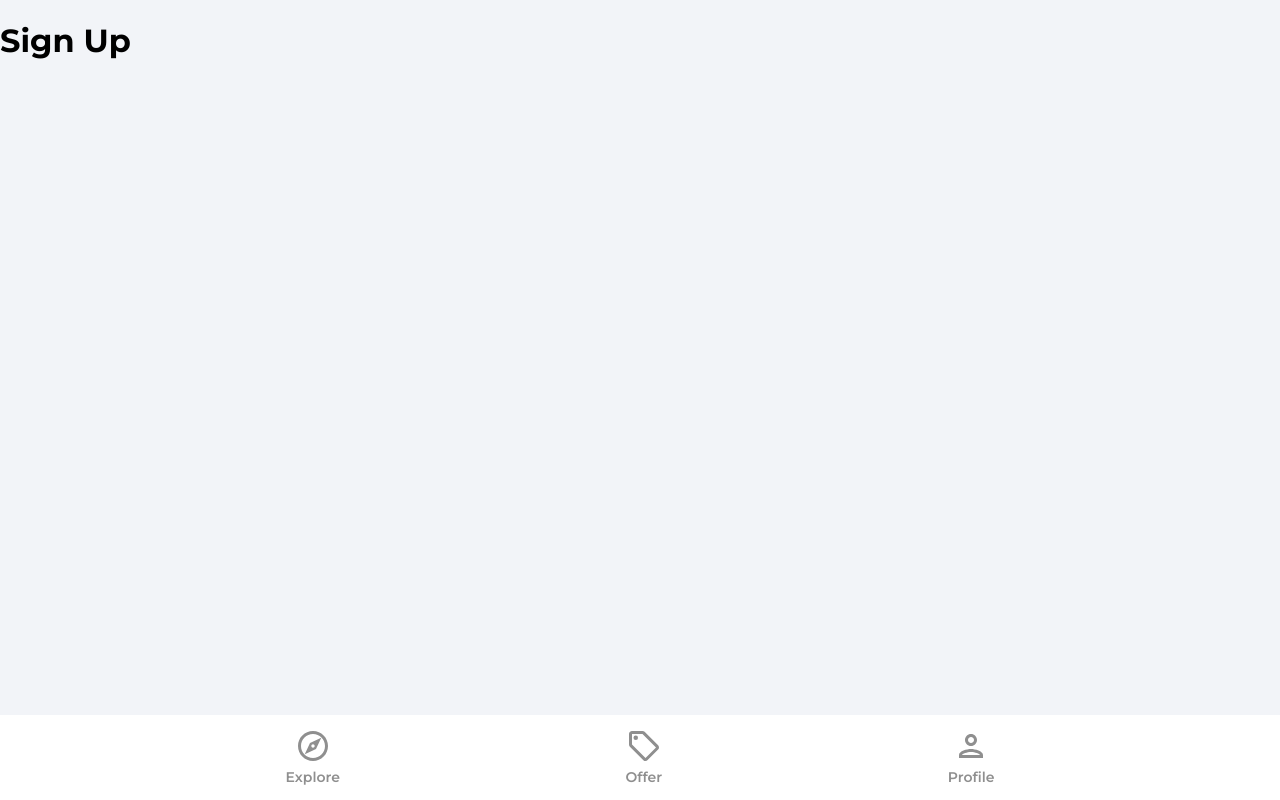
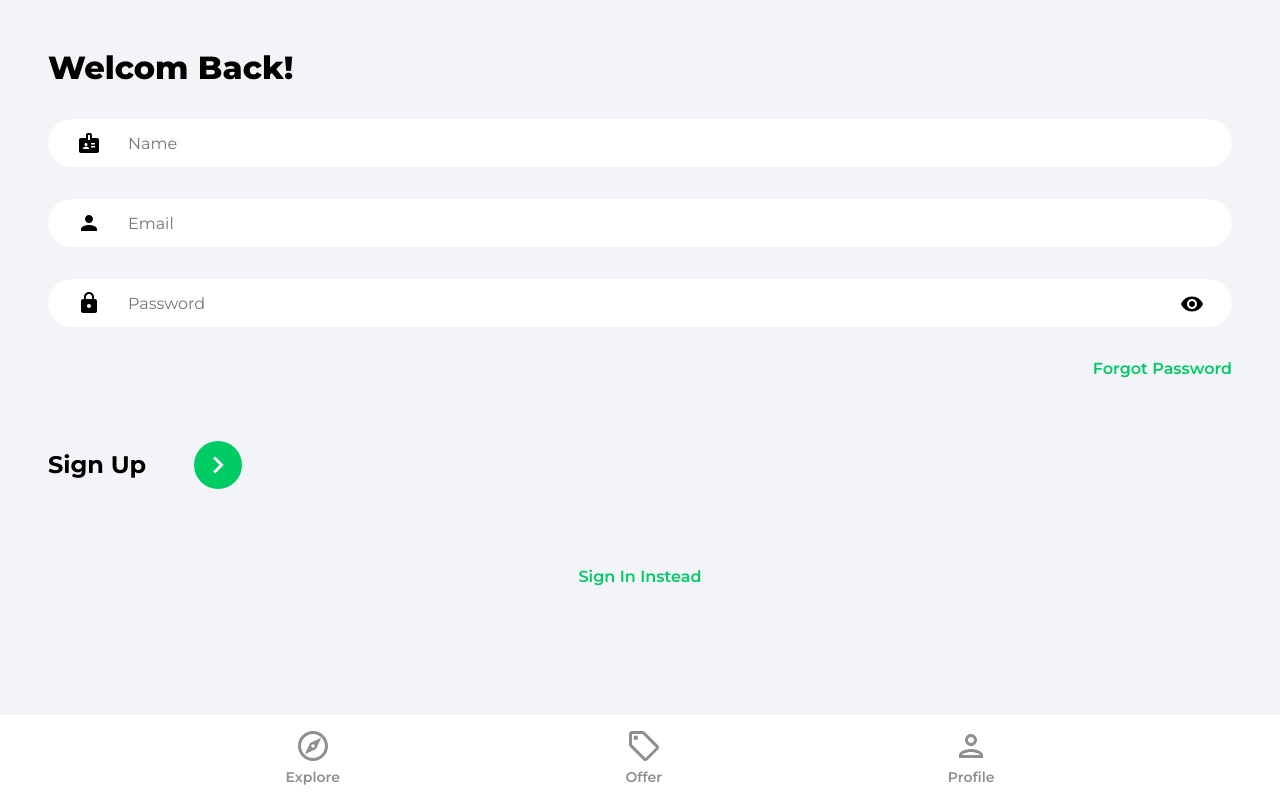
Before and after one commit to setykarimi/House-marketplace, a React (Create React App) app: page /sign-up in a window 1280 px wide. Built offline with nearby package versions, Linux system fonts and the light colour scheme.

Commit message:
Add data for SignUp page

```diff
--- a/src/pages/SignUp.jsx
+++ b/src/pages/SignUp.jsx
@@ -1,5 +1,93 @@
+import { useState } from 'react';
+import { Link, useNavigate } from 'react-router-dom';
+import { ReactComponent as ArrowRightIcon } from '../assets/svg/keyboardArrowRightIcon.svg'
+import visibilityIcon from '../assets/svg/visibilityIcon.svg'
 const SignUp = () => {
-    return ( <h1>Sign Up</h1> );
+    const [showPassword, setShowPassword] = useState(false)
+    const [formData, setFormData] = useState({
+        name: '',
+        email: '',
+        password: ''
+    })
+    const { name, email, password } = formData
+
+    const navigate = useNavigate()
+
+    const onChange = (e) => {
+        setFormData((prev) => ({
+            ...prev,
+            [e.target.id]: e.target.value
+        }))
+    }
+
+    return (
+        <>
+            <div className="pageContainer">
+                <header>
+                    <p className="pageHeader">Welcom Back!</p>
+                </header>
+
+                <main>
+                    <form>
+                    <input
+                            type="text"
+                            id="name"
+                            className='nameInput'
+                            placeholder='Name'
+                            value={name}
+                            onChange={onChange}
+                        />
+
+                        <input
+                            type="email"
+                            id="email"
+                            className='emailInput'
+                            placeholder='Email'
+                            value={email}
+                            onChange={onChange}
+                        />
+
+                        <div className="passwordInputDiv">
+                            <input
+                                type={showPassword ? 'text' : 'password'}
+                                className='passwordInput'
+                                placeholder='Password'
+                                id='password'
+                                value={password}
+                                onChange={onChange}
+                            />
+
+                            <img
+                                src={visibilityIcon}
+                                alt="Show password"
+                                className='showPassword'
+                                onChange={() => setShowPassword(prev => !prev)}
+                            />
+                        </div>
+
+                        <Link to='/forgot-password' className='forgotPasswordLink'>
+                            Forgot Password
+                        </Link>
+
+
+                        <div className="signUpBar">
+                            <p className="signUpText">
+                                Sign Up
+                            </p>
+                            <button className="signUpButton">
+                                <ArrowRightIcon fill='#ffffff' width='34px' height='34px' />
+                            </button>
+                        </div>
+                    </form>
+
+                    {/* Google OAuth */}
+                    <Link to='/sign-in' className='registerLink'>
+                        Sign In Instead
+                    </Link>
+                </main>
+            </div>
+        </>
+    );
 }
 
 export default SignUp;
```
